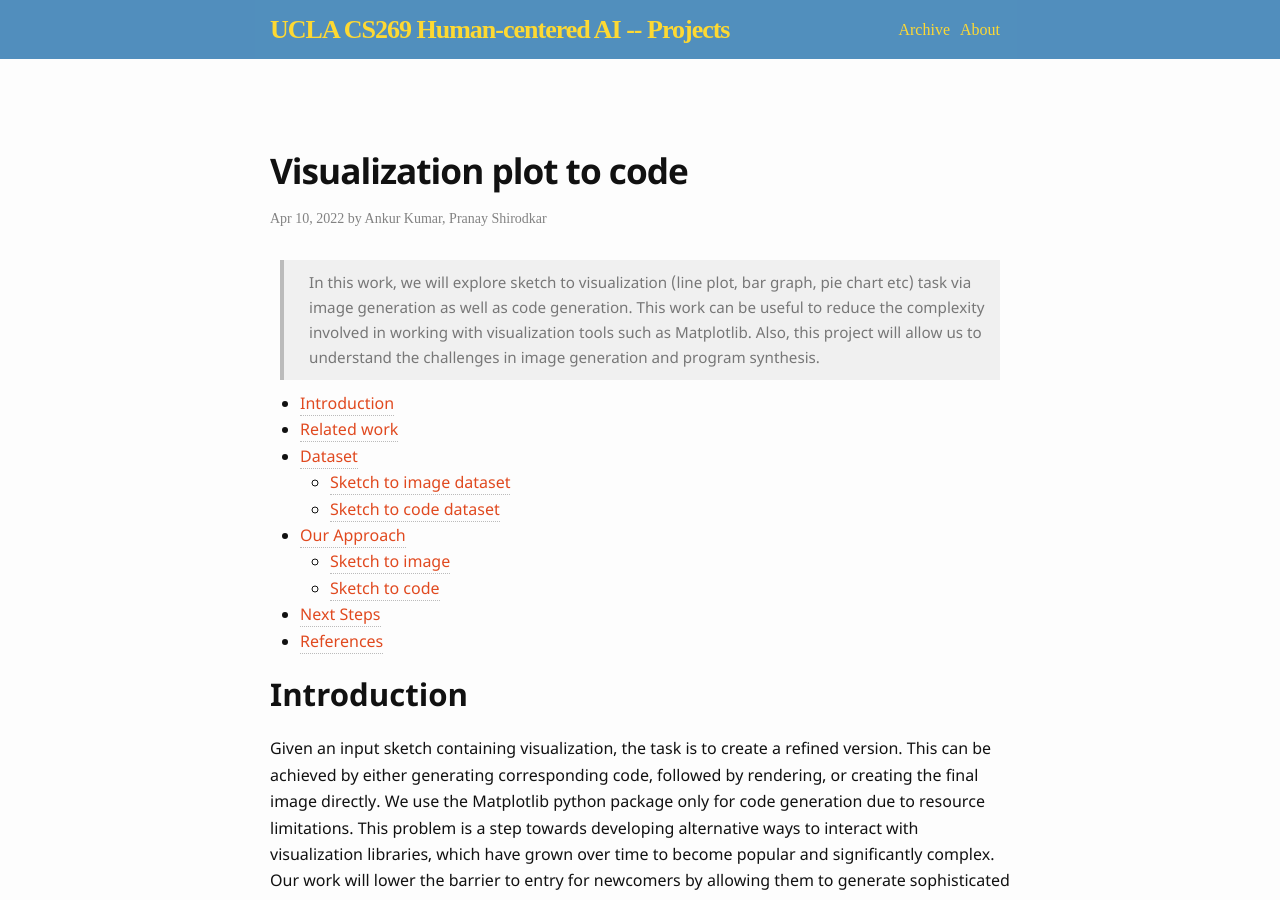
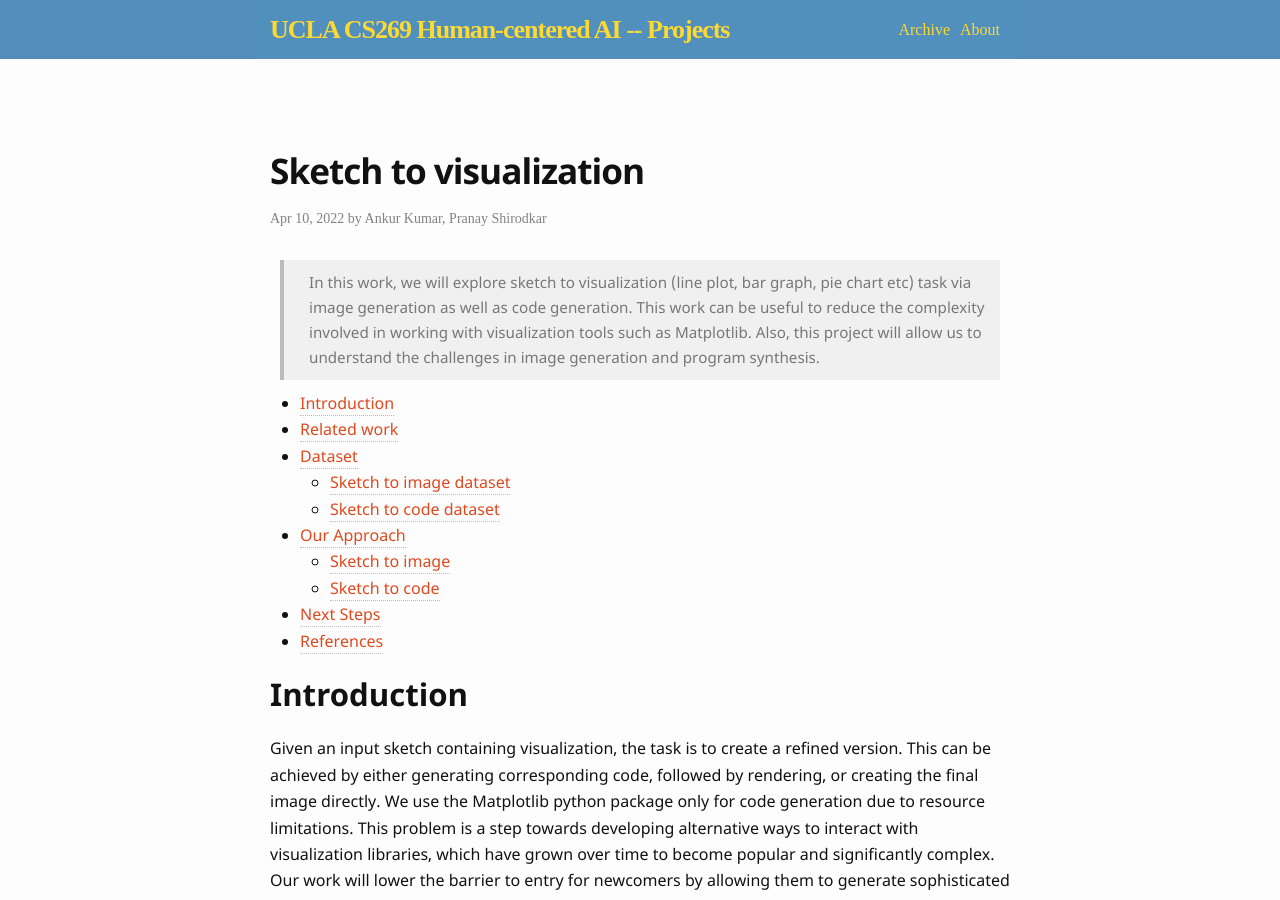
Before and after one commit to UCLAdeepvision/CS269-projects-2022spring, a Jekyll site: the page built from _posts/2022-04-10-team17-sketch2vis.md, in a window 1280 px wide and 900 px high. Built offline with Jekyll 4.4.1, drawn with Linux system fonts in a browser that asks for light colours; some web fonts are replaced; comment, search, counter and statistics services are not loaded.

Commit message:
rename file

```diff
--- a/_posts/2022-04-10-team17-plot2code.md
+++ b/_posts/2022-04-10-team17-sketch2vis.md
@@ -1,7 +1,7 @@
 ---
 layout: post
 comments: true
-title: Visualization plot to code
+title: Sketch to visualization
 author: Ankur Kumar, Pranay Shirodkar
 date: 2022-04-10
 ---
```
